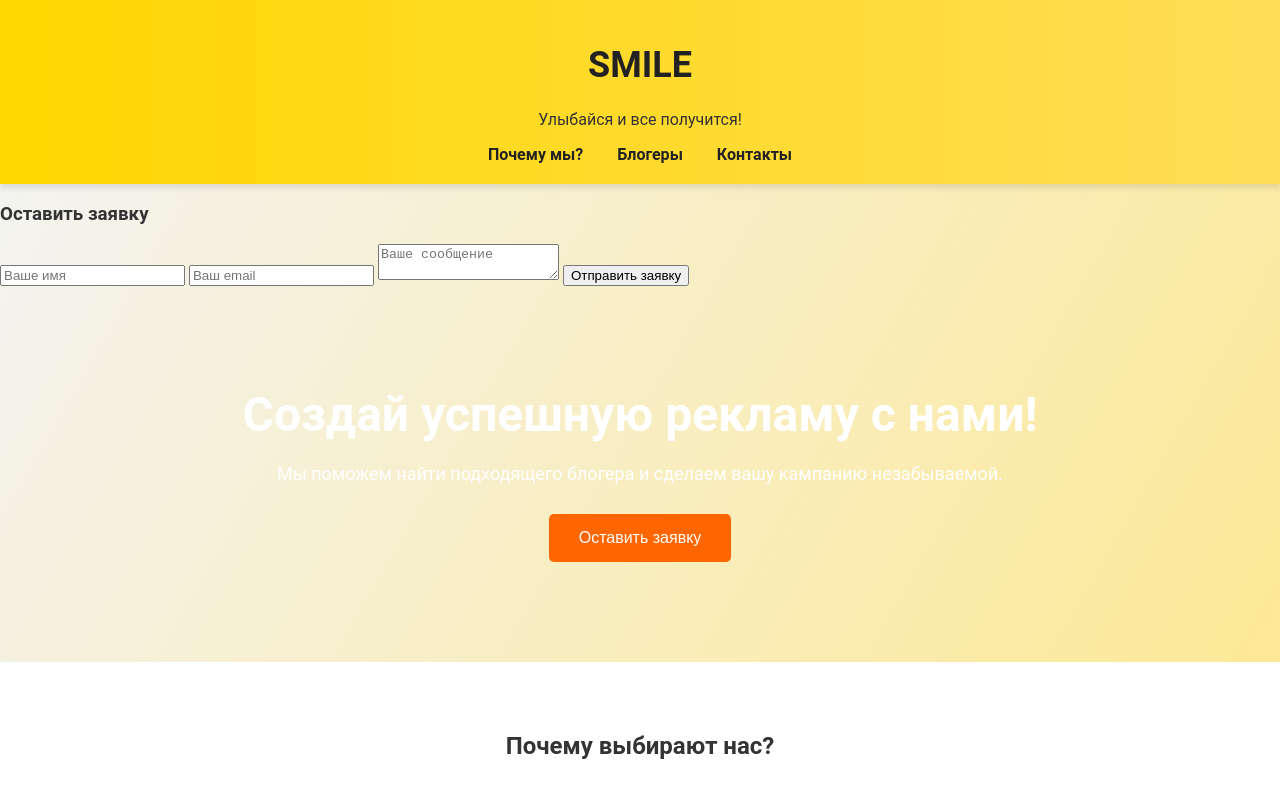
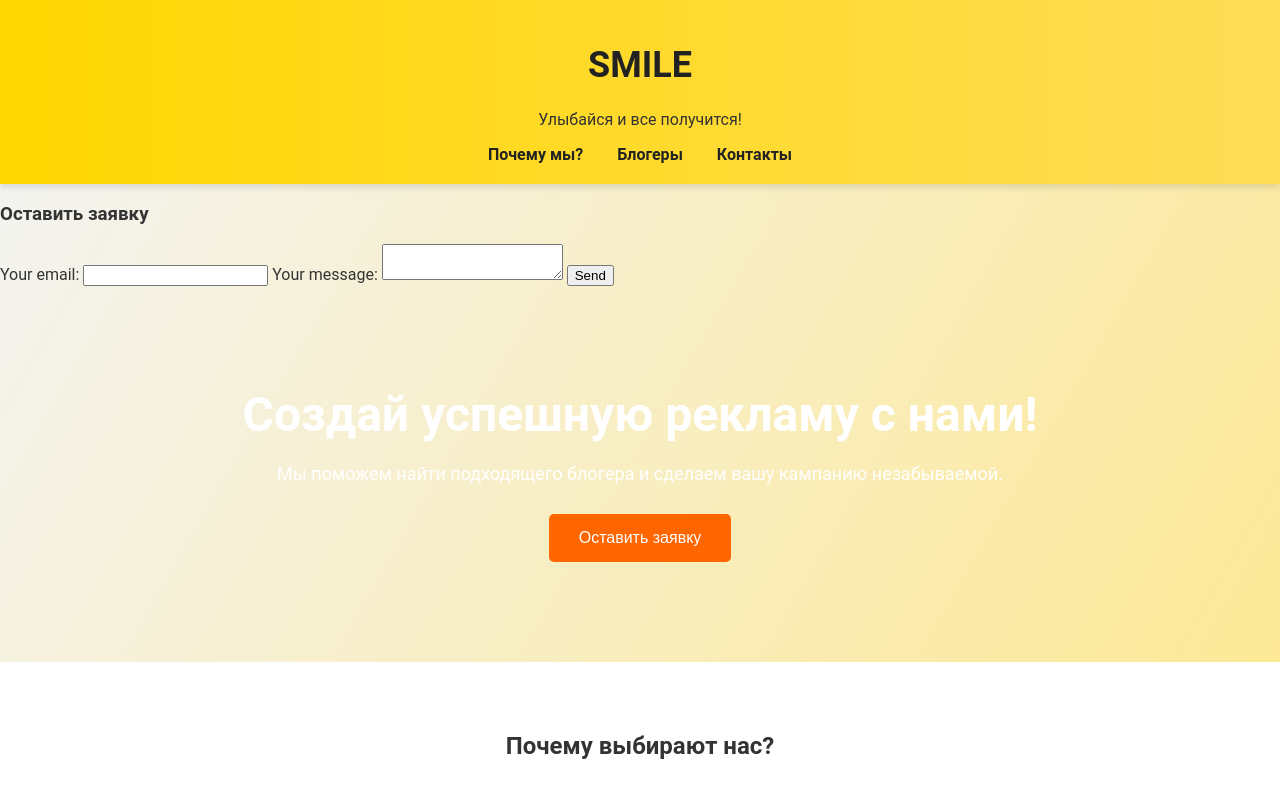
Before and after one commit to Vladimir014/smile-blog, a plain HTML site: page index.html in a window 1280 px wide. Shown: the top 787 px of the page. Drawn offline with Linux system fonts and the light colour scheme.

Commit message:
Update index.html

```diff
--- a/index.html
+++ b/index.html
@@ -20,12 +20,21 @@
         </nav>
     </header>
     <h3>Оставить заявку</h3>
-    <form action="https://formspree.io/f/xgvenvlg" method="POST">
-        <input type="text" name="name" placeholder="Ваше имя" required>
-        <input type="email" name="email" placeholder="Ваш email" required>
-        <textarea name="message" placeholder="Ваше сообщение" required></textarea>
-        <button type="submit">Отправить заявку</button>
-    </form>
+    <form
+  action="https://formspree.io/f/xgvenvlg"
+  method="POST"
+>
+  <label>
+    Your email:
+    <input type="email" name="email">
+  </label>
+  <label>
+    Your message:
+    <textarea name="message"></textarea>
+  </label>
+  <!-- your other form fields go here -->
+  <button type="submit">Send</button>
+</form>
 </div>
 </footer>
     <main>
```
